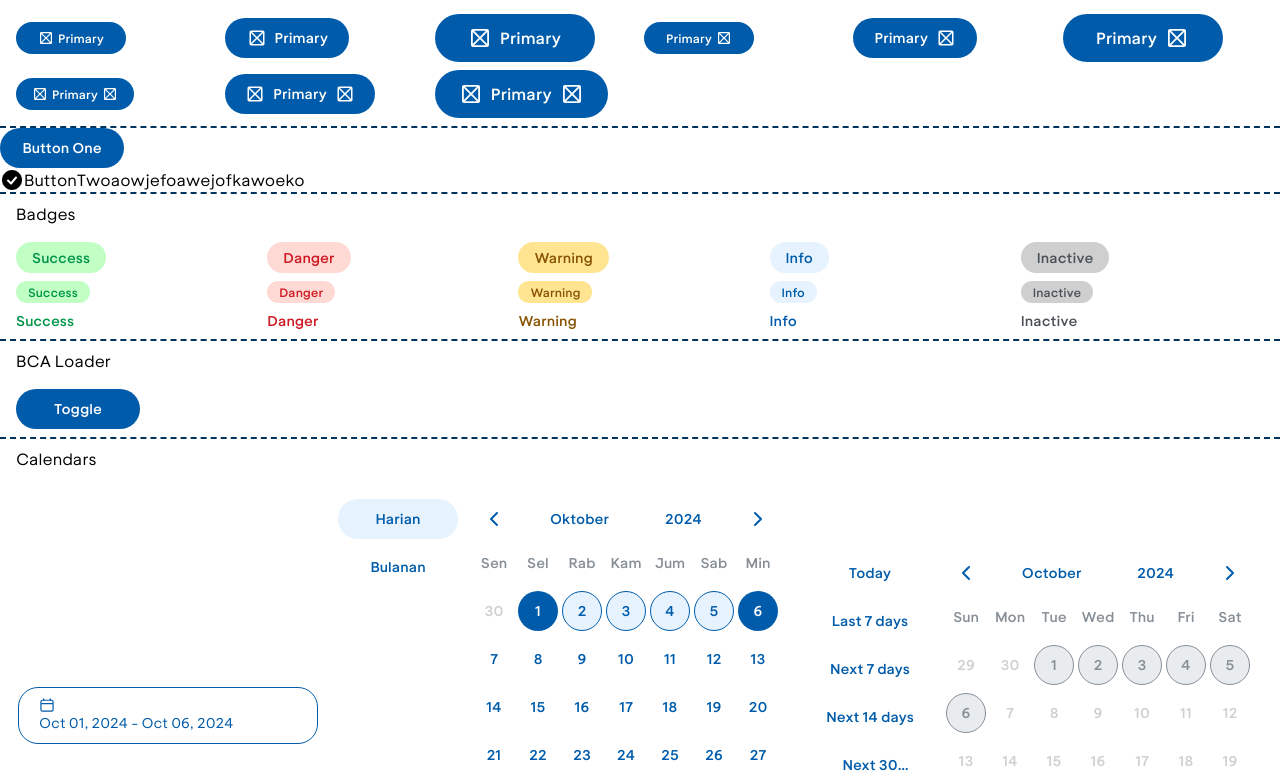
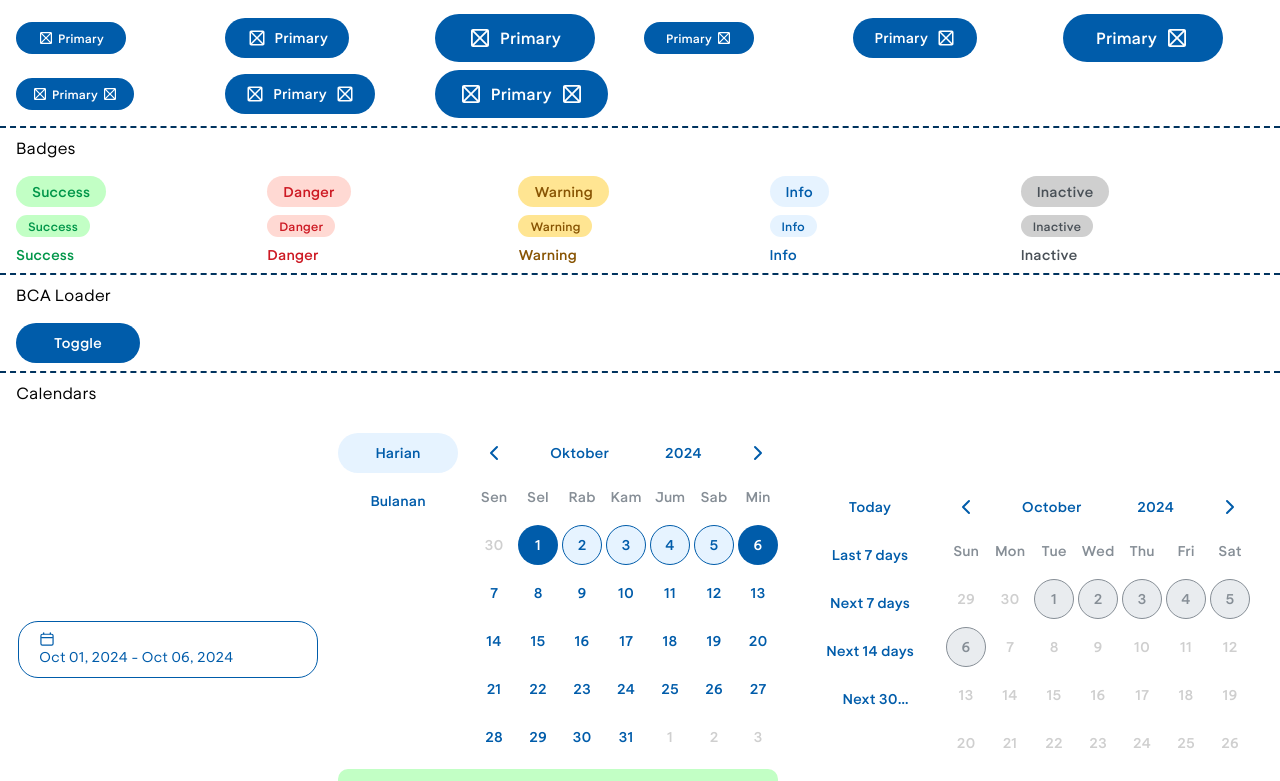
Before and after one commit to shrall/lighthouse-ui, a React (Vite) app: page / in a window 1280 px wide. Shown: the part 1700-2481 px from the top of the page. Built offline with nearby package versions, Linux system fonts and the light colour scheme.

Commit message:
style: adjust input underline padding

```diff
--- a/lib/components/ui/button-two.tsx
+++ /dev/null
@@ -1,20 +0,0 @@
-import { forwardRef, ComponentPropsWithoutRef } from "react";
-
-interface ButtonTwoProps extends ComponentPropsWithoutRef<"button"> {
-  leftNode?: React.ReactNode;
-}
-
-const ButtonTwo = forwardRef<HTMLButtonElement, ButtonTwoProps>(
-  ({ children, leftNode, ...props }, ref) => {
-    return (
-      <button ref={ref} {...props}>
-        {leftNode && leftNode}
-        {children}
-      </button>
-    );
-  },
-);
-
-ButtonTwo.displayName = "ButtonTwo";
-
-export { ButtonTwo };
--- a/lib/components/ui/input.tsx
+++ b/lib/components/ui/input.tsx
@@ -101,7 +101,7 @@ const Input = React.forwardRef<HTMLInputElement, InputProps>(
               inputStyle === "outline" &&
                 "lui-rounded-lg lui-bg-ocean-light-20 lui-px-3 lui-py-2",
               inputStyle === "underline" &&
-                "lui-border-b lui-border-ocean-dark-10 lui-pb-1.5",
+                "lui-border-b lui-border-ocean-dark-10 lui-py-2",
               inputStyle === "underline" &&
                 type === "password" &&
                 value &&
--- a/lib/components/ui/select.tsx
+++ b/lib/components/ui/select.tsx
@@ -172,7 +172,10 @@ export const Select = React.forwardRef<HTMLButtonElement, SelectProps>(
               <button
                 ref={ref}
                 className={cn(
-                  "lui-group lui-flex lui-w-full lui-items-center lui-justify-between lui-border-b lui-border-ocean-dark-10 lui-bg-white lui-pb-2 lui-text-start lui-font-bca lui-text-sm placeholder:lui-text-ocean-dark-10 focus:lui-outline-none data-[state=open]:lui-border-ocean-primary-10",
+                  "lui-group lui-flex lui-w-full lui-items-center lui-justify-between",
+                  "lui-border-b lui-border-ocean-dark-10",
+                  "lui-text-start lui-font-bca lui-text-sm placeholder:lui-text-ocean-dark-10",
+                  "lui-bg-white lui-pb-2 focus:lui-outline-none data-[state=open]:lui-border-ocean-primary-10",
                   errorMessage && "lui-border-ocean-danger-20",
                   className,
                 )}
--- a/lib/index.ts
+++ b/lib/index.ts
@@ -196,5 +196,3 @@ export { Drawer, DrawerContent, DrawerTrigger } from "./components/ui/drawer";
 export { Spinner } from "./components/ui/spinner";
 export { BCALoader } from "./components/ui/bca-loader";
 export type { ColumnDef } from "@tanstack/react-table";
-
-export { ButtonTwo } from "./components/ui/button-two";
--- a/src/pages/ButtonTwos.tsx
+++ /dev/null
@@ -1,26 +0,0 @@
-import { Button } from "@/components/ui/button";
-import { ButtonTwo } from "@/index";
-import { CheckFilled } from "@/index";
-import { useRef } from "react";
-
-const ButtonTwosPage = () => {
-  const buttonRef = useRef<HTMLButtonElement>(null);
-
-  return (
-    <div>
-      <Button onClick={() => {}}>Button One</Button>
-      <ButtonTwo
-        ref={buttonRef}
-        onClick={() => {
-          alert("hello ges");
-        }}
-        className="lui-flex lui-items-center"
-        leftNode={<CheckFilled />}
-      >
-        ButtonTwoaowjefoawejofkawoeko
-      </ButtonTwo>
-    </div>
-  );
-};
-
-export default ButtonTwosPage;
--- a/src/pages/Selects.tsx
+++ b/src/pages/Selects.tsx
@@ -3,7 +3,7 @@ import { Select } from "@/components/ui/select";
 
 import { useState } from "react";
 import { QuestionFilled } from "@/components/ui/icon/QuestionFilled";
-import { TooltipText } from "@/index";
+import { Input, TooltipText } from "@/index";
 
 function Selects() {
   const [frameworksList, setFrameworksList] = useState([
@@ -41,7 +41,8 @@ function Selects() {
   return (
     <div className="lui-flex lui-flex-col lui-gap-y-4 lui-px-4 lui-py-2">
       <h3>Selects</h3>
-      <div className="lui-flex lui-flex-wrap lui-items-center lui-justify-center lui-gap-2 lui-text-center">
+      <div className="lui-grid lui-grid-cols-3 lui-items-center lui-gap-2">
+        <Input placeholder="Placeholder" />
         <Select
           options={frameworksList}
           value={selectedValue}
--- a/src/pages/index.tsx
+++ b/src/pages/index.tsx
@@ -23,7 +23,6 @@ import RadioButtons from "./RadioButtons";
 import Drawers from "./Drawers";
 import Spinners from "./Spinners";
 import BCALoaders from "./BCALoaders";
-import ButtonTwosPage from "./ButtonTwos";
 
 interface IndexPageProps {}
 
@@ -33,7 +32,6 @@ const IndexPage: React.FC<IndexPageProps> = () => {
       <Accordions />
       <Alerts />
       <Buttons />
-      <ButtonTwosPage />
       <Badges />
       <BCALoaders />
       <Calendars />
```
